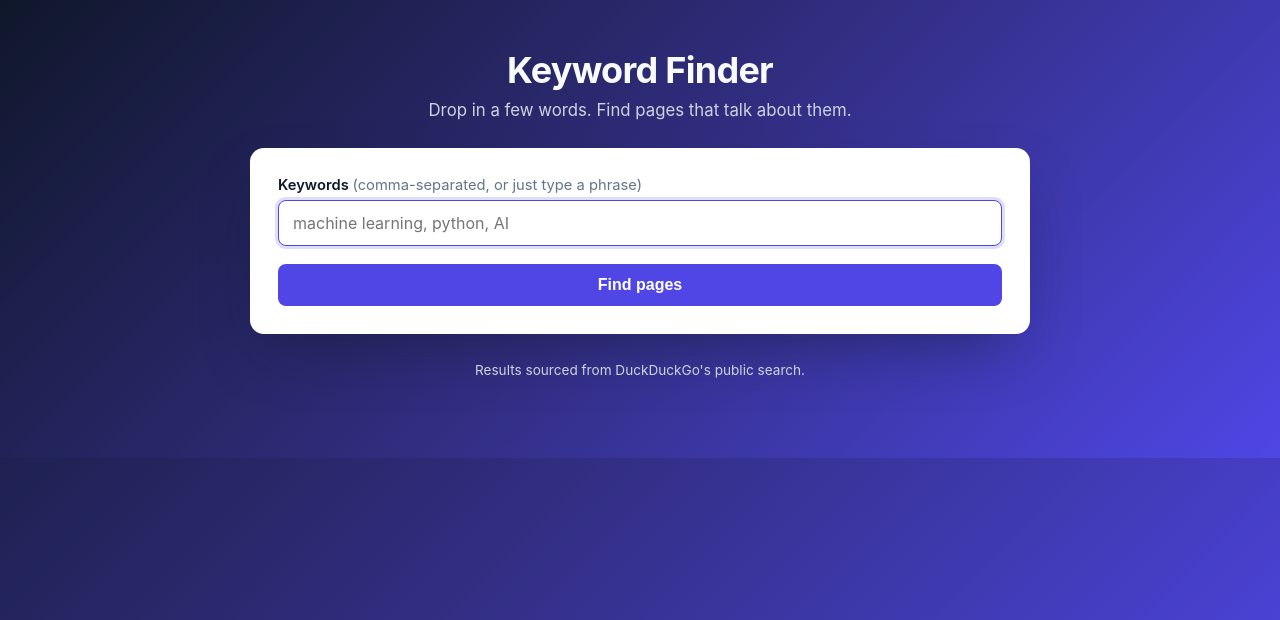
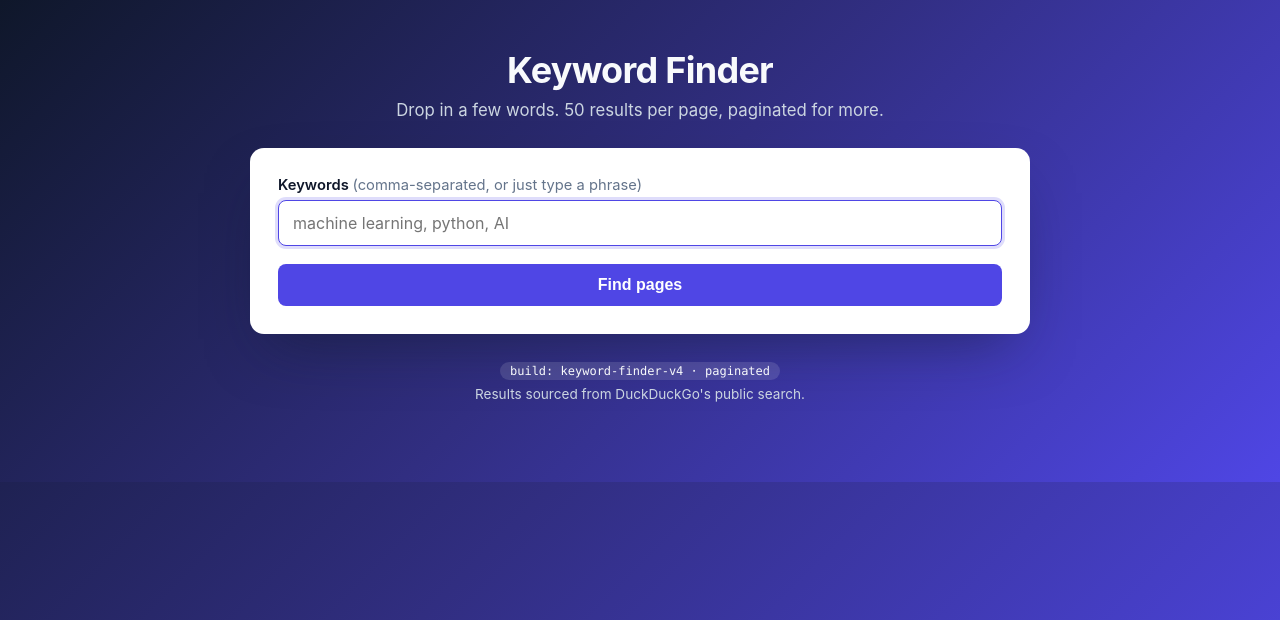
Before and after one commit to snoramanian/Testing-Claude-Code., a Flask app: page / in a window 1280 px wide. Shown: the top 620 px of the page. Run offline with Flask 3, Linux system fonts and the light colour scheme.

Commit message:
Pagination + 50 results per page + rich result metadata
- POST /api/search accepts page (1..4, default 1) and returns up to
  50 results per page.
- Each result is enriched with rank, url, title, snippet, domain,
  display_url, favicon (icons.duckduckgo.com/ip3), snippet_length.
- Backend fetches DuckDuckGo result pages in parallel, dedupes by URL,
  slices the requested page's window. Continues correctly across page
  boundaries (page 2 picks up from rank 51).
- UI shows Previous/Next buttons, current page label, per-result rank
  pill, favicon, domain, and snippet length.

29/29 pressure-test assertions passed locally.

```diff
--- a/app.py
+++ b/app.py
@@ -1,8 +1,12 @@
-"""Flask keyword-driven web search.
+"""Flask keyword-driven web search with pagination.
 
 Takes a list of keywords and returns the top web pages that contain
 those keywords, sourced from DuckDuckGo's public HTML search endpoint.
+Returns 50 results per page; supports requesting page 2, 3, ... up to
+MAX_PAGE to surface more results. Each result is enriched with rank,
+domain, display URL, favicon, and snippet length.
 """
+import concurrent.futures
 import re
 from urllib.parse import parse_qs, unquote, urlparse
 
@@ -18,7 +22,12 @@ USER_AGENT = (
     "(KHTML, like Gecko) Chrome/124.0.0.0 Safari/537.36"
 )
 SEARCH_URL = "https://html.duckduckgo.com/html/"
-MAX_RESULTS = 10
+RESULTS_PER_PAGE = 50
+DDG_PAGE_SIZE = 30
+MAX_PAGE = 4                          # cap page param to prevent abuse
+MAX_DDG_FETCHES_PER_REQUEST = 8       # at most 8 upstream fetches per UI page
+DEDUP_BUFFER = 30                     # extra raw rows beyond N*50 to survive dedup
+MAX_PARALLEL_FETCHES = 5              # cap thread-pool size
 
 
 def parse_keywords(raw: str) -> list[str]:
@@ -60,8 +69,6 @@ def parse_ddg_results(html: str) -> list[dict]:
     soup = BeautifulSoup(html, "html.parser")
     out: list[dict] = []
     for result in soup.select(".result"):
-        if len(out) >= MAX_RESULTS:
-            break
         link = result.select_one(".result__a")
         snippet = result.select_one(".result__snippet")
         if not link:
@@ -78,20 +85,84 @@ def parse_ddg_results(html: str) -> list[dict]:
     return out
 
 
-def search_duckduckgo(query: str) -> list[dict]:
+def fetch_one_page(query: str, offset: int) -> list[dict]:
     headers = {
         "User-Agent": USER_AGENT,
         "Accept": "text/html,application/xhtml+xml",
     }
+    data = {"q": query}
+    if offset > 0:
+        data["s"] = str(offset)
     resp = requests.post(
         SEARCH_URL,
-        data={"q": query},
+        data=data,
         headers=headers,
         timeout=REQUEST_TIMEOUT,
         allow_redirects=True,
     )
     resp.raise_for_status()
     return parse_ddg_results(resp.text)
+
+
+def offsets_for_page(page: int) -> list[int]:
+    """Return DDG offsets needed to surface UI page N.
+
+    UI page N wants global ranks (N-1)*50+1 .. N*50, which after dedup we slice
+    from the merged result list. We fetch enough DDG pages (each ~30 results)
+    to cover that rank range plus a buffer for dedup loss, capped at
+    MAX_DDG_FETCHES_PER_REQUEST.
+    """
+    needed_raw = page * RESULTS_PER_PAGE + DEDUP_BUFFER
+    count = (needed_raw + DDG_PAGE_SIZE - 1) // DDG_PAGE_SIZE
+    count = min(count, MAX_DDG_FETCHES_PER_REQUEST)
+    return [i * DDG_PAGE_SIZE for i in range(count)]
+
+
+def search_duckduckgo(query: str, page: int) -> tuple[list[dict], int, bool]:
+    """Fetch upstream pages, dedupe, return (slice_for_page, fetches_used, has_more)."""
+    offsets = offsets_for_page(page)
+    fetches_used = len(offsets)
+    with concurrent.futures.ThreadPoolExecutor(
+        max_workers=min(len(offsets), MAX_PARALLEL_FETCHES)
+    ) as ex:
+        pages = list(ex.map(lambda off: fetch_one_page(query, off), offsets))
+
+    seen: set[str] = set()
+    merged: list[dict] = []
+    for p in pages:
+        for r in p:
+            if r["url"] in seen:
+                continue
+            seen.add(r["url"])
+            merged.append(r)
+
+    start = (page - 1) * RESULTS_PER_PAGE
+    end = start + RESULTS_PER_PAGE
+    page_slice = merged[start:end]
+    # has_more if we filled this page AND there are unrendered results beyond it,
+    # AND we're not already at MAX_PAGE.
+    has_more = len(page_slice) >= RESULTS_PER_PAGE and len(merged) > end and page < MAX_PAGE
+    return page_slice, fetches_used, has_more
+
+
+def enrich_result(r: dict, rank: int) -> dict:
+    parsed = urlparse(r["url"])
+    domain = parsed.hostname or ""
+    if domain.startswith("www."):
+        domain = domain[4:]
+    path = parsed.path or ""
+    display_url = domain + (path if path and path != "/" else "")
+    snippet = r.get("snippet", "")
+    return {
+        "rank": rank,
+        "url": r["url"],
+        "title": r["title"],
+        "snippet": snippet,
+        "domain": domain,
+        "display_url": display_url,
+        "favicon": f"https://icons.duckduckgo.com/ip3/{domain}.ico" if domain else "",
+        "snippet_length": len(snippet),
+    }
 
 
 @app.route("/")
@@ -107,9 +178,15 @@ def search():
     if not keywords:
         return jsonify({"error": "Please provide at least one keyword."}), 400
 
+    try:
+        page = int(data.get("page") or 1)
+    except (TypeError, ValueError):
+        page = 1
+    page = max(1, min(page, MAX_PAGE))
+
     query = " ".join(keywords)
     try:
-        results = search_duckduckgo(query)
+        raw_results, fetches_used, has_more = search_duckduckgo(query, page)
     except requests.exceptions.Timeout:
         return jsonify({"error": "The search timed out."}), 504
     except requests.exceptions.SSLError:
@@ -122,11 +199,20 @@ def search():
     except requests.exceptions.RequestException as exc:
         return jsonify({"error": f"Search failed: {exc}"}), 502
 
+    rank_offset = (page - 1) * RESULTS_PER_PAGE
+    enriched = [enrich_result(r, rank_offset + i + 1) for i, r in enumerate(raw_results)]
+    domains = sorted({r["domain"] for r in enriched if r["domain"]})
+
     return jsonify({
         "query": query,
         "keywords": keywords,
-        "count": len(results),
-        "results": results,
+        "page": page,
+        "max_page": MAX_PAGE,
+        "has_more": has_more,
+        "count": len(enriched),
+        "pages_fetched": fetches_used,
+        "unique_domains": len(domains),
+        "results": enriched,
     })
 
 
--- a/static/script.js
+++ b/static/script.js
@@ -4,7 +4,16 @@ const submitBtn = document.getElementById("submit-btn");
 const statusEl = document.getElementById("status");
 const resultsEl = document.getElementById("results");
 const resultsHeadingEl = document.getElementById("results-heading");
+const resultsMetaEl = document.getElementById("results-meta");
 const resultListEl = document.getElementById("result-list");
+const paginationEl = document.getElementById("pagination");
+const prevBtn = document.getElementById("prev-btn");
+const nextBtn = document.getElementById("next-btn");
+const pageLabelEl = document.getElementById("page-label");
+
+let currentKeywords = "";
+let currentPage = 1;
+let currentHasMore = false;
 
 function escapeHtml(str) {
   return String(str).replace(/[&<>"']/g, (c) => ({
@@ -38,44 +47,67 @@ function clearStatus() {
   statusEl.className = "status hidden";
 }
 
+function renderPagination(page, hasMore) {
+  pageLabelEl.textContent = `Page ${page}`;
+  prevBtn.disabled = page <= 1;
+  nextBtn.disabled = !hasMore;
+  paginationEl.classList.remove("hidden");
+}
+
 function renderResults(data) {
+  const startRank = (data.page - 1) * 50 + 1;
+  const endRank = startRank + data.count - 1;
   const noun = data.count === 1 ? "result" : "results";
-  resultsHeadingEl.textContent = `${data.count} ${noun} for "${data.query}"`;
+  resultsHeadingEl.textContent =
+    `Page ${data.page} · ${data.count} ${noun} (#${startRank}–#${endRank}) for "${data.query}"`;
+  resultsMetaEl.textContent =
+    `Across ${data.unique_domains} unique domain${data.unique_domains === 1 ? "" : "s"} · ` +
+    `${data.pages_fetched} search page${data.pages_fetched === 1 ? "" : "s"} fetched in parallel`;
+
   resultListEl.innerHTML = "";
   if (!data.results.length) {
     const li = document.createElement("li");
     li.className = "no-hits";
-    li.textContent = "No pages matched.";
+    li.textContent = data.page > 1 ? "No more results on this page." : "No pages matched.";
     resultListEl.appendChild(li);
-  }
+  } else {
     for (const r of data.results) {
       const li = document.createElement("li");
       li.className = "result";
       const safeUrl = escapeHtml(r.url);
+      const safeFavicon = escapeHtml(r.favicon || "");
       li.innerHTML = `
+        <div class="result-meta">
+          <span class="result-rank">#${r.rank}</span>
+          ${safeFavicon ? `<img class="result-favicon" src="${safeFavicon}" alt="" loading="lazy" onerror="this.style.display='none'" />` : ""}
+          <span class="result-domain">${escapeHtml(r.domain)}</span>
+        </div>
         <a class="result-title" href="${safeUrl}" target="_blank" rel="noopener noreferrer">${escapeHtml(r.title)}</a>
-      <a class="result-url" href="${safeUrl}" target="_blank" rel="noopener noreferrer">${safeUrl}</a>
+        <a class="result-url" href="${safeUrl}" target="_blank" rel="noopener noreferrer">${escapeHtml(r.display_url || r.url)}</a>
         <p class="result-snippet">${highlight(r.snippet, data.keywords)}</p>
+        <div class="result-footer">
+          <span class="badge-soft">${r.snippet_length} chars</span>
+        </div>
       `;
       resultListEl.appendChild(li);
     }
+  }
+  renderPagination(data.page, data.has_more);
   resultsEl.classList.remove("hidden");
 }
 
-form.addEventListener("submit", async (event) => {
-  event.preventDefault();
-  const keywords = keywordsInput.value.trim();
-  if (!keywords) return;
-
+async function runSearch(keywords, page) {
   resultsEl.classList.add("hidden");
-  setStatus("Searching…", "loading");
+  setStatus(`Searching page ${page}… (fetching multiple result pages in parallel)`, "loading");
   submitBtn.disabled = true;
+  prevBtn.disabled = true;
+  nextBtn.disabled = true;
 
   try {
     const response = await fetch("/api/search", {
       method: "POST",
       headers: { "Content-Type": "application/json" },
-      body: JSON.stringify({ keywords }),
+      body: JSON.stringify({ keywords, page }),
     });
     const data = await response.json();
     if (!response.ok) {
@@ -83,10 +115,33 @@ form.addEventListener("submit", async (event) => {
       return;
     }
     clearStatus();
+    currentKeywords = keywords;
+    currentPage = data.page;
+    currentHasMore = data.has_more;
     renderResults(data);
+    window.scrollTo({ top: resultsEl.offsetTop - 20, behavior: "smooth" });
   } catch (err) {
     setStatus(`Network error: ${err.message}`, "error");
   } finally {
     submitBtn.disabled = false;
   }
+}
+
+form.addEventListener("submit", (event) => {
+  event.preventDefault();
+  const keywords = keywordsInput.value.trim();
+  if (!keywords) return;
+  runSearch(keywords, 1);
 });
+
+prevBtn.addEventListener("click", () => {
+  if (currentPage > 1 && currentKeywords) {
+    runSearch(currentKeywords, currentPage - 1);
+  }
+});
+
+nextBtn.addEventListener("click", () => {
+  if (currentHasMore && currentKeywords) {
+    runSearch(currentKeywords, currentPage + 1);
+  }
+});
--- a/static/style.css
+++ b/static/style.css
@@ -188,11 +242,61 @@ mark {
   font-style: italic;
 }
 
+.pagination {
+  display: flex;
+  justify-content: center;
+  align-items: center;
+  gap: 16px;
+  margin-top: 24px;
+  padding-top: 16px;
+  border-top: 1px solid var(--border);
+}
+
+.page-btn {
+  background: white;
+  color: var(--accent);
+  border: 1px solid var(--accent);
+  padding: 8px 16px;
+  font-size: 0.9rem;
+  font-weight: 600;
+  border-radius: 8px;
+  cursor: pointer;
+  transition: background 0.15s;
+}
+
+.page-btn:hover:not(:disabled) {
+  background: rgba(79, 70, 229, 0.08);
+}
+
+.page-btn:disabled {
+  color: var(--muted);
+  border-color: var(--border);
+  background: #f8fafc;
+  cursor: not-allowed;
+}
+
+.page-label {
+  color: var(--muted);
+  font-size: 0.92rem;
+  font-weight: 500;
+}
+
 .foot {
   text-align: center;
   margin-top: 28px;
   color: #cbd5e1;
   font-size: 0.85rem;
+}
+
+.version-badge {
+  display: inline-block;
+  background: rgba(255, 255, 255, 0.12);
+  color: #f8fafc;
+  padding: 2px 10px;
+  border-radius: 999px;
+  font-size: 0.75rem;
+  font-family: ui-monospace, Menlo, Consolas, monospace;
+  margin-bottom: 6px;
 }
 
 .hidden { display: none; }
--- a/templates/index.html
+++ b/templates/index.html
@@ -10,7 +10,7 @@
   <main class="container">
     <header class="hero">
       <h1>Keyword Finder</h1>
-      <p class="tagline">Drop in a few words. Find pages that talk about them.</p>
+      <p class="tagline">Drop in a few words. 50 results per page, paginated for more.</p>
     </header>
 
     <form id="search-form" class="card" autocomplete="off">
@@ -33,11 +33,18 @@
     <section id="results" class="results hidden">
       <header class="results-header">
         <h2 id="results-heading"></h2>
+        <p id="results-meta" class="results-meta"></p>
       </header>
       <ul id="result-list" class="result-list"></ul>
+      <nav id="pagination" class="pagination hidden" aria-label="Result pages">
+        <button type="button" id="prev-btn" class="page-btn">← Previous</button>
+        <span id="page-label" class="page-label">Page 1</span>
+        <button type="button" id="next-btn" class="page-btn">Next →</button>
+      </nav>
     </section>
 
     <footer class="foot">
+      <span class="version-badge">build: keyword-finder-v4 · paginated</span><br />
       Results sourced from DuckDuckGo's public search.
     </footer>
   </main>
```
Also changed, not shown: other parts of static/style.css (+56 -2 lines). Lines whose indentation alone changed are shown as unchanged.
